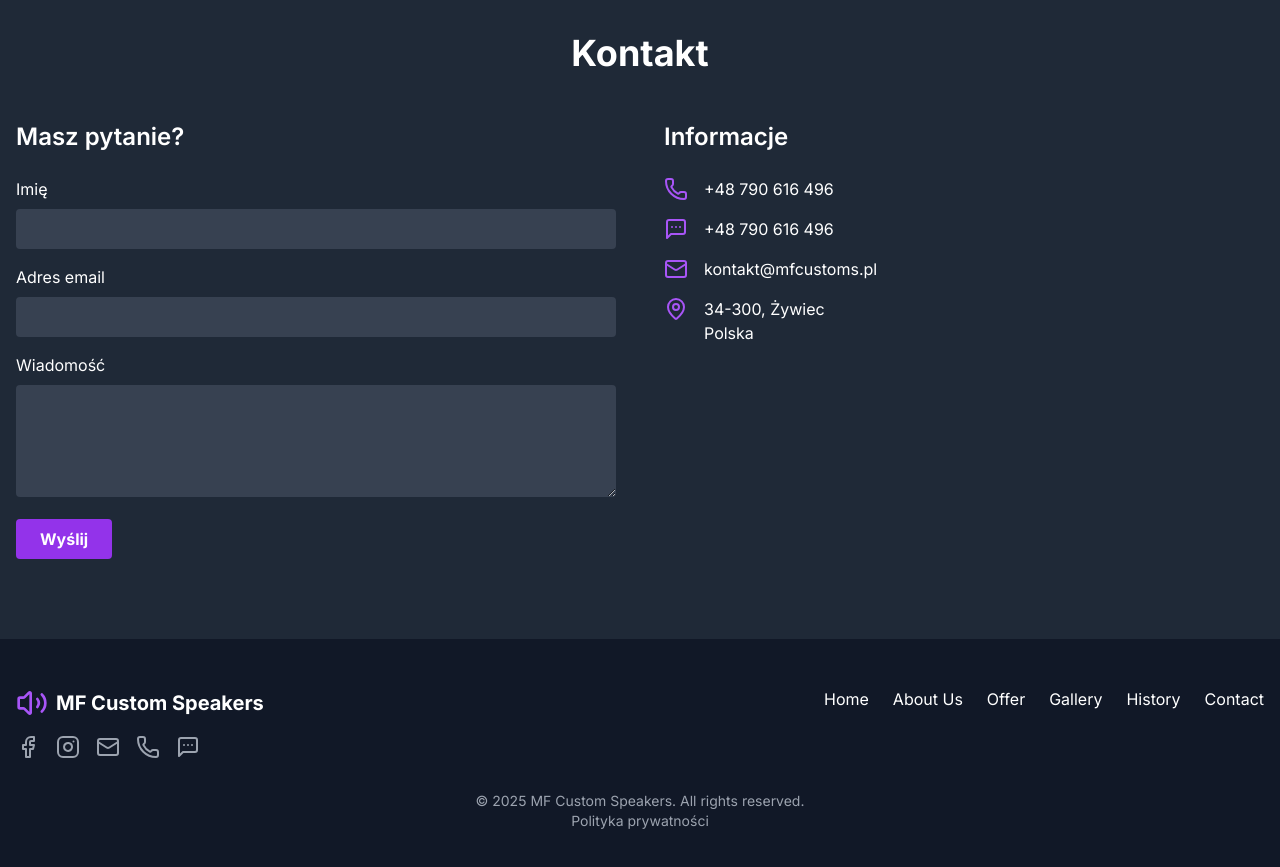
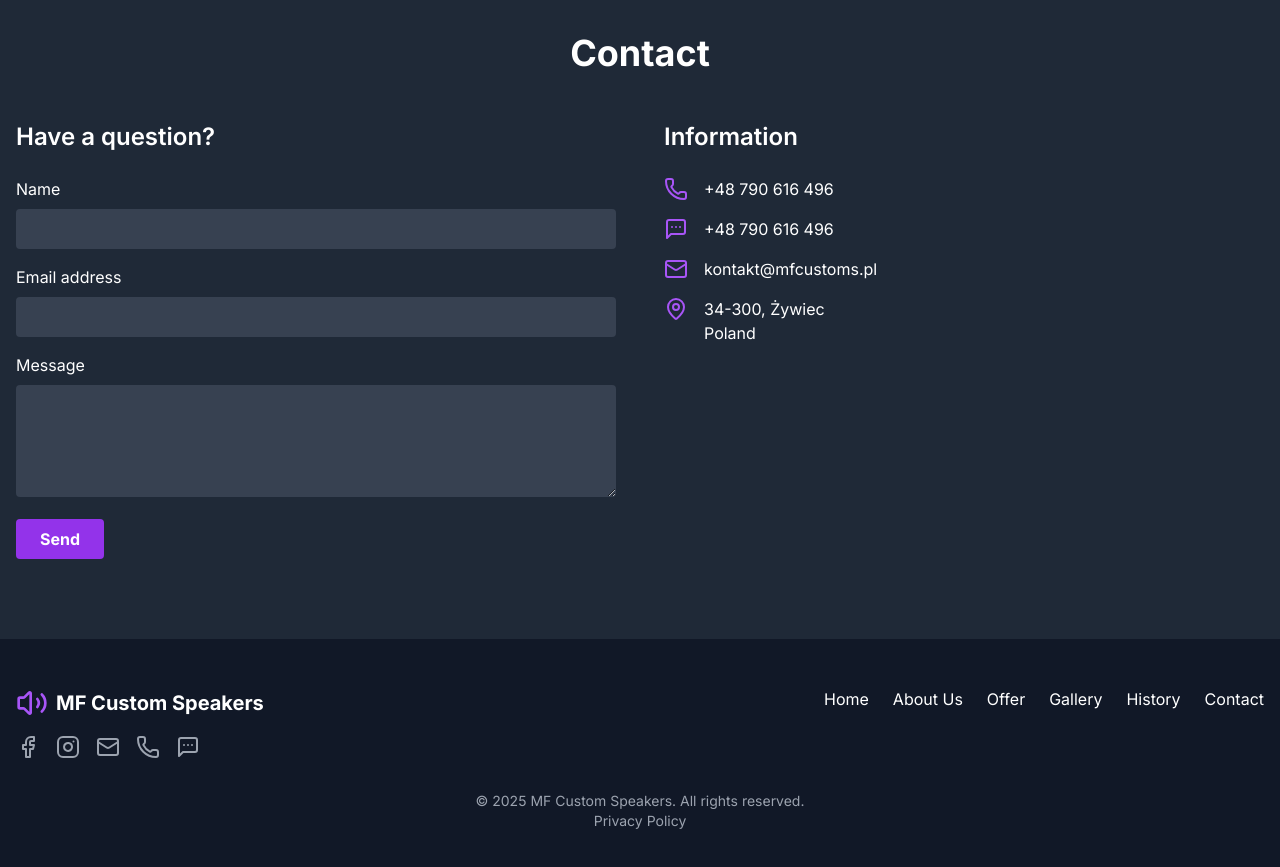
Before and after one commit to Faunbox/customSpeakers, a Next.js app: page /en in a window 1280 px wide. Shown: the part 5720-6587 px from the top of the page. Built offline with nearby package versions, Linux system fonts and the light colour scheme; no server answers.

Commit message:
i18n contact component

```diff
--- a/components/Contact.tsx
+++ b/components/Contact.tsx
@@ -8,6 +8,7 @@ import { z } from "zod";
 import { SubmitHandler, useForm } from "react-hook-form";
 import { zodResolver } from "@hookform/resolvers/zod";
 import { sendContactEmail } from "@/app/[locale]/actions/contactForm";
+import { useTranslations } from "next-intl";
 
 export const email = "kontakt@mfcustoms.pl";
 export const phone_number = "790 616 496";
@@ -32,6 +33,7 @@ const validationSchema = z.object({
 type ValidationSchema = z.infer<typeof validationSchema>;
 
 const Contact = () => {
+  const t = useTranslations('Contact');
   const [response, setResponse] = useState<ResponseData>({
     status: "",
     message: "",
@@ -75,6 +77,7 @@ const Contact = () => {
     data: ValidationSchema
   ) => await onSend(data);
 
+
   return (
     <section id="kontakt" className="py-20 bg-gray-800">
       <div className="container mx-auto px-4">
@@ -85,7 +88,7 @@ const Contact = () => {
           transition={{ duration: 0.8 }}
           viewport={{ once: true }}
         >
-          Kontakt
+          {t('title')}
         </motion.h2>
         <div className="grid md:grid-cols-2 gap-12">
           <motion.div
@@ -94,11 +97,11 @@ const Contact = () => {
             transition={{ duration: 0.8 }}
             viewport={{ once: true }}
           >
-            <h3 className="text-2xl font-semibold mb-6">Masz pytanie?</h3>
+            <h3 className="text-2xl font-semibold mb-6">{t('subtitle')}</h3>
             <form onSubmit={handleSubmit(onSubmit)} className="space-y-4">
               <div>
                 <label htmlFor="name" className="block mb-2">
-                  Imię
+                  {t('name')}
                 </label>
                 <input
                   type="text"
@@ -115,7 +118,7 @@ const Contact = () => {
               </div>
               <div>
                 <label htmlFor="email" className="block mb-2">
-                  Adres email
+                  {t('email')}
                 </label>
                 <input
                   type="email"
@@ -132,7 +135,7 @@ const Contact = () => {
               </div>
               <div>
                 <label htmlFor="description" className="block mb-2">
-                  Wiadomość
+                  {t('message')}
                 </label>
                 <textarea
                   id="description"
@@ -152,7 +155,7 @@ const Contact = () => {
                 disabled={isSubmitting || disabled}
                 className="bg-purple-600 hover:bg-purple-700 text-white font-bold py-2 px-6 rounded transition-colors duration-300"
               >
-                {isSubmitting ? "Wysyłanie..." : "Wyślij"}
+                {isSubmitting ? "Wysyłanie..." : `${t('send')}`}
               </button>
             </form>
           </motion.div>
@@ -162,7 +165,7 @@ const Contact = () => {
             transition={{ duration: 0.8 }}
             viewport={{ once: true }}
           >
-            <h3 className="text-2xl font-semibold mb-6">Informacje</h3>
+            <h3 className="text-2xl font-semibold mb-6">{t('info')}</h3>
             <div className="space-y-4">
               <div className="flex items-center">
                 <Phone className="w-6 h-6 text-purple-500 mr-4" />
@@ -190,7 +193,7 @@ const Contact = () => {
                 <MapPin className="w-6 h-6 text-purple-500 mr-4" />
                 <div>
                   <p>34-300, Żywiec</p>
-                  <p>Polska</p>
+                  <p>{t('address')}</p>
                 </div>
               </div>
             </div>
--- a/components/Footer.tsx
+++ b/components/Footer.tsx
@@ -17,6 +17,7 @@ import { useTranslations } from "next-intl";
 const Footer = () => {
   const currentYear = new Date().getFullYear();
   const t = useTranslations('Navigation');
+  const tt = useTranslations('Footer');
 
   const socialLinks = [
     { Icon: Facebook, label: "Facebook", href: "https://www.facebook.com/profile.php?id=61575753504835" },
@@ -93,7 +94,7 @@ const Footer = () => {
             rel="noopener noreferrer"
             className="hover:text-purple-400 transition-colors duration-300"
           >
-            Polityka prywatności
+            {tt('privacyPolicy')}
           </a>
         </motion.div>
       </div>
--- a/messages/en.json
+++ b/messages/en.json
@@ -76,14 +76,15 @@
     "qualityDesc": "Our enclosures are entirely manufactured by us, which gives us full control over the production process."
   },
   "Contact": {
-    "title": "Have a question?",
+    "title": "Contact",
+    "subtitle": "Have a question?",
     "name": "Name",
     "email": "Email address",
     "message": "Message",
     "send": "Send",
     "info": "Information",
     "phone": "+48 790 616 496",
-    "address": "34-300, Żywiec, Poland"
+    "address": "Poland"
   },
   "Footer": {
     "rights": "© 2025 MF Custom Speakers. All rights reserved.",
--- a/messages/pl.json
+++ b/messages/pl.json
@@ -76,14 +76,15 @@
     "qualityDesc": "Nasze obudowy są w całości wytwarzane przez nas, dzięki czemu mamy pełną kontrolę nad procesem produkcji."
   },
   "Contact": {
-    "title": "Masz pytanie?",
+    "title": "Kontakt",
+    "subtitle": "Masz pytanie?",
     "name": "Imię",
     "email": "Adres email",
     "message": "Wiadomość",
     "send": "Wyślij",
     "info": "Informacje",
     "phone": "+48 790 616 496",
-    "address": "34-300, Żywiec, Polska"
+    "address": "Polska"
   },
   "Footer": {
     "rights": "© 2025 MF Custom Speakers. Wszelkie prawa zastrzeżone.",
```
Lines whose indentation alone changed are shown as unchanged.
